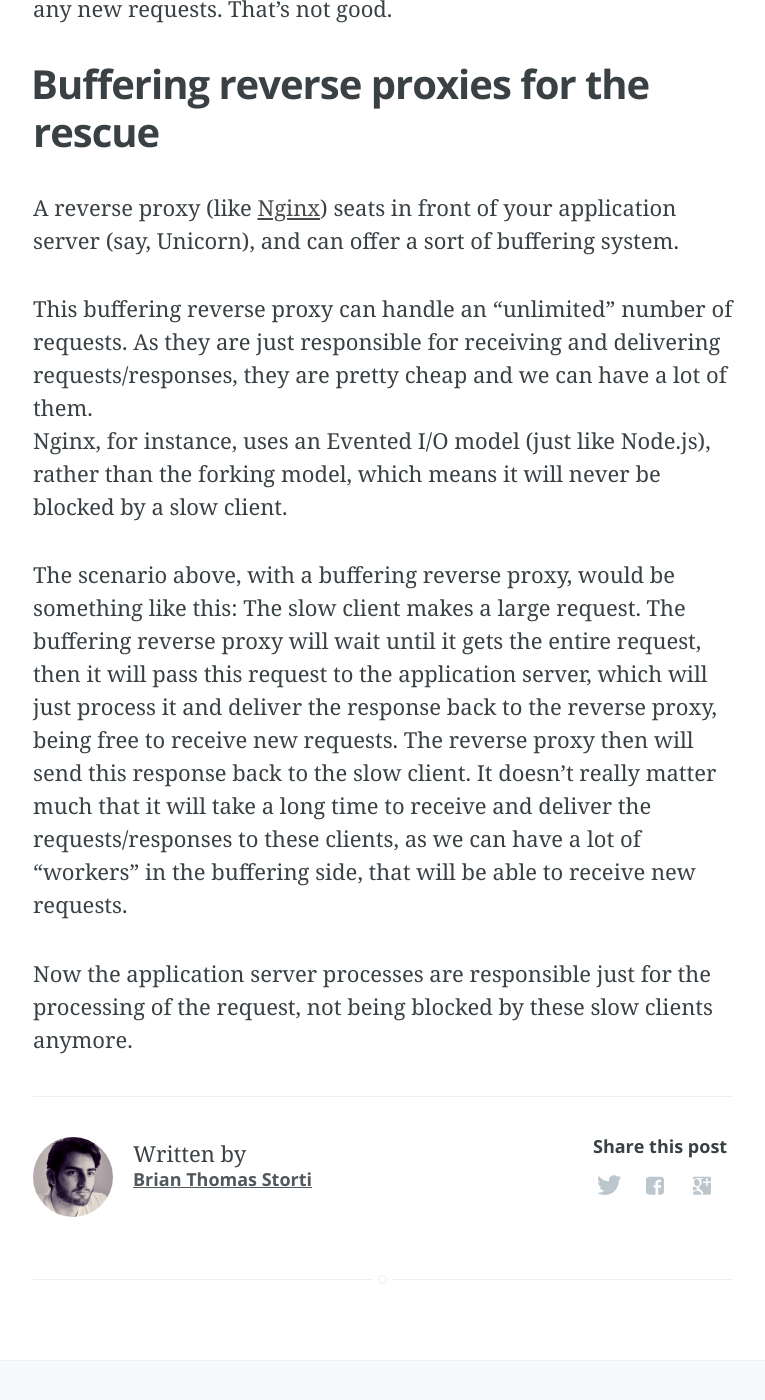
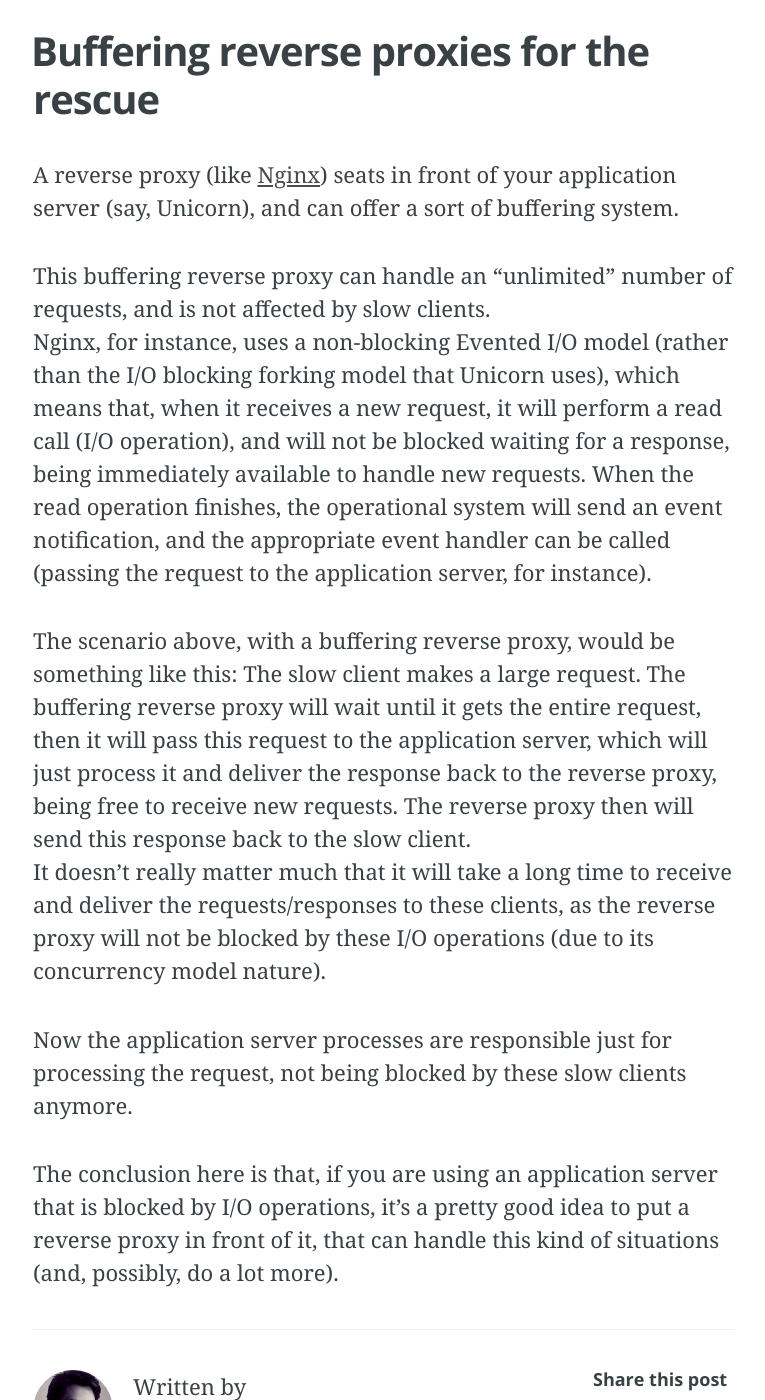
Before and after one commit to brianstorti/brianstorti.github.io, a Jekyll site: the page built from _posts/2015-01-06-the-role-of-a-reverse-proxy-to-protect-your-application-against-slow-clients.md, in a window 1280 px wide and 1400 px high, scrolled down 2192 px. Shown: the whole window, without its empty margins (257-1022 px from the left). Built offline with Jekyll 4.4.1, drawn with Linux system fonts in a browser that asks for light colours; Markdown is read by kramdown in place of the engine named in the settings; a script that is not in the unit is left out; some of the changed text lies outside the part shown.

Commit message:
updates after @pedrovereza feedback

```diff
--- a/_posts/2015-01-06-the-role-of-a-reverse-proxy-to-protect-your-application-against-slow-clients.md
+++ b/_posts/2015-01-06-the-role-of-a-reverse-proxy-to-protect-your-application-against-slow-clients.md
@@ -11,9 +11,8 @@ But first we need to understand what a forking model is.
 
 ## The forking model
 
-Saying that an application server uses a forking model, simply put, means that it will spawn processes to handle new requests. It doesn't matter if
-it is using multiple threads in each process or if it's just forking a new processes for every new request, as long as its concurrency strategy is based
-on spawning processes to handle more requests, I'll just consider it to be using a forking model.
+Saying that an application server uses a forking model, simply put, means that it will spawn processes to handle new requests. As long as its
+concurrency strategy is based on using new processes to handle more requests, we can consider it to be using a forking model.
 
 A well known application server that follows this strategy is [Unicorn](http://unicorn.bogomips.org/).
 
@@ -33,14 +32,19 @@ When all of your worker processes are busy (maybe just because they are blocked
 
 A reverse proxy (like [Nginx](http://nginx.com/)) seats in front of your application server (say, Unicorn), and can offer a sort of buffering system.
 
-This buffering reverse proxy can handle an "unlimited" number of requests. As they are just responsible for receiving and delivering requests/responses,
-they are pretty cheap and we can have a lot of them.
-Nginx, for instance, uses an Evented I/O model (just like Node.js), rather than the forking model, which means it will never be blocked by a slow client.
+This buffering reverse proxy can handle an "unlimited" number of requests, and is not affected by slow clients.
+Nginx, for instance, uses a non-blocking Evented I/O model (rather than the I/O blocking forking model that Unicorn uses), which means that,
+when it receives a new request, it will perform a read call (I/O operation), and will not be blocked waiting for a response, being immediately
+available to handle new requests. When the read operation finishes, the operational system will send an event notification, and the appropriate event handler can be called
+(passing the request to the application server, for instance).
 
 The scenario above, with a buffering reverse proxy, would be something like this: The slow client makes a large request. The buffering reverse proxy will wait
 until it gets the entire request, then it will pass this request to the application server, which will just process it and deliver the response back to the
-reverse proxy, being free to receive new requests. The reverse proxy then will send this response back to the slow client. It doesn't really matter much that
-it will take a long time to receive and deliver the requests/responses to these clients, as we can have a lot of "workers" in the buffering side, that will be able
-to receive new requests.
+reverse proxy, being free to receive new requests. The reverse proxy then will send this response back to the slow client.
+It doesn't really matter much that it will take a long time to receive and deliver the requests/responses to these clients, as the reverse proxy will not be
+blocked by these I/O operations (due to its concurrency model nature).
 
-Now the application server processes are responsible just for the processing of the request, not being blocked by these slow clients anymore.
+Now the application server processes are responsible just for processing the request, not being blocked by these slow clients anymore.
+
+The conclusion here is that, if you are using an application server that is blocked by I/O operations, it's a pretty good idea to put a reverse proxy in front
+of it, that can handle this kind of situations (and, possibly, do a lot more).
```
